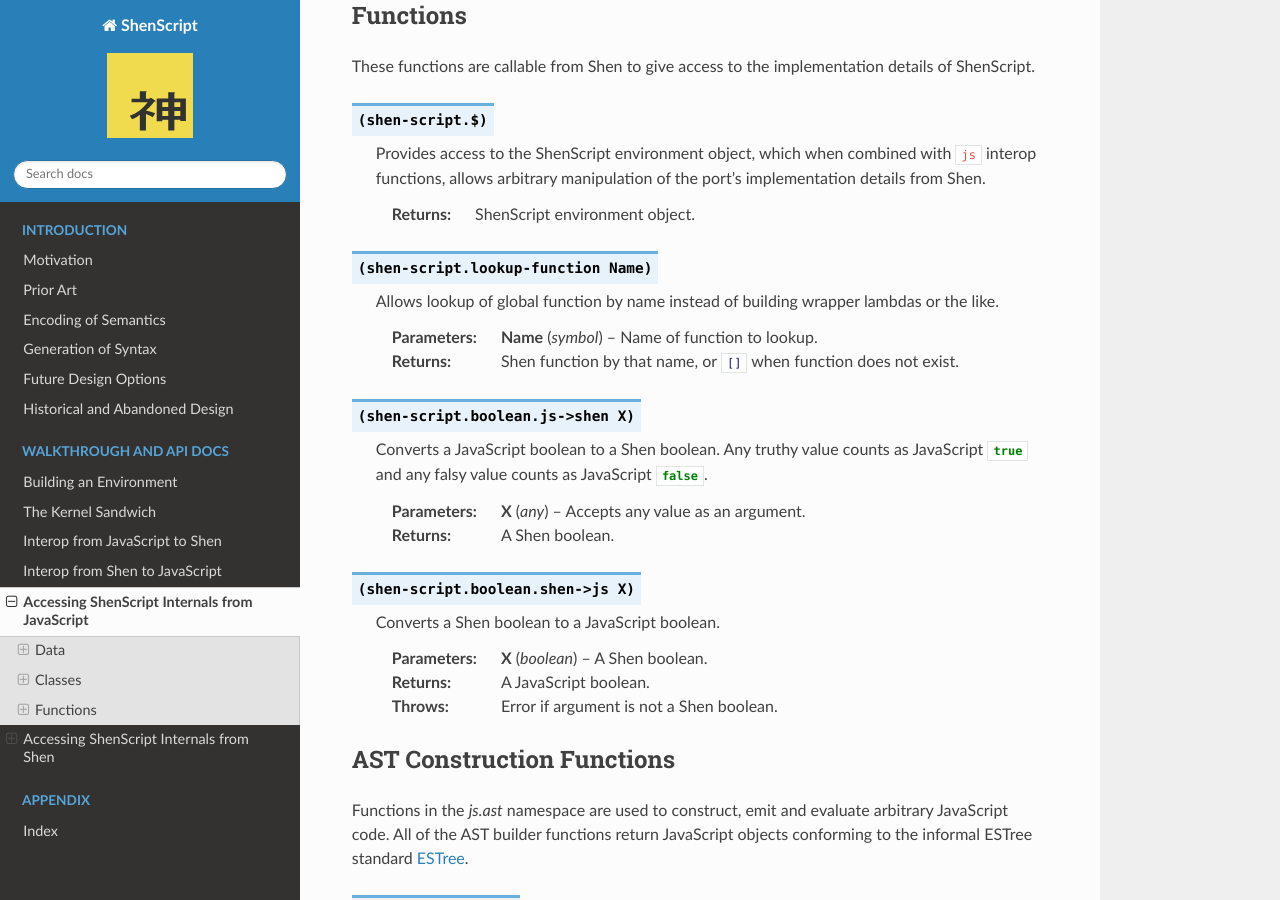
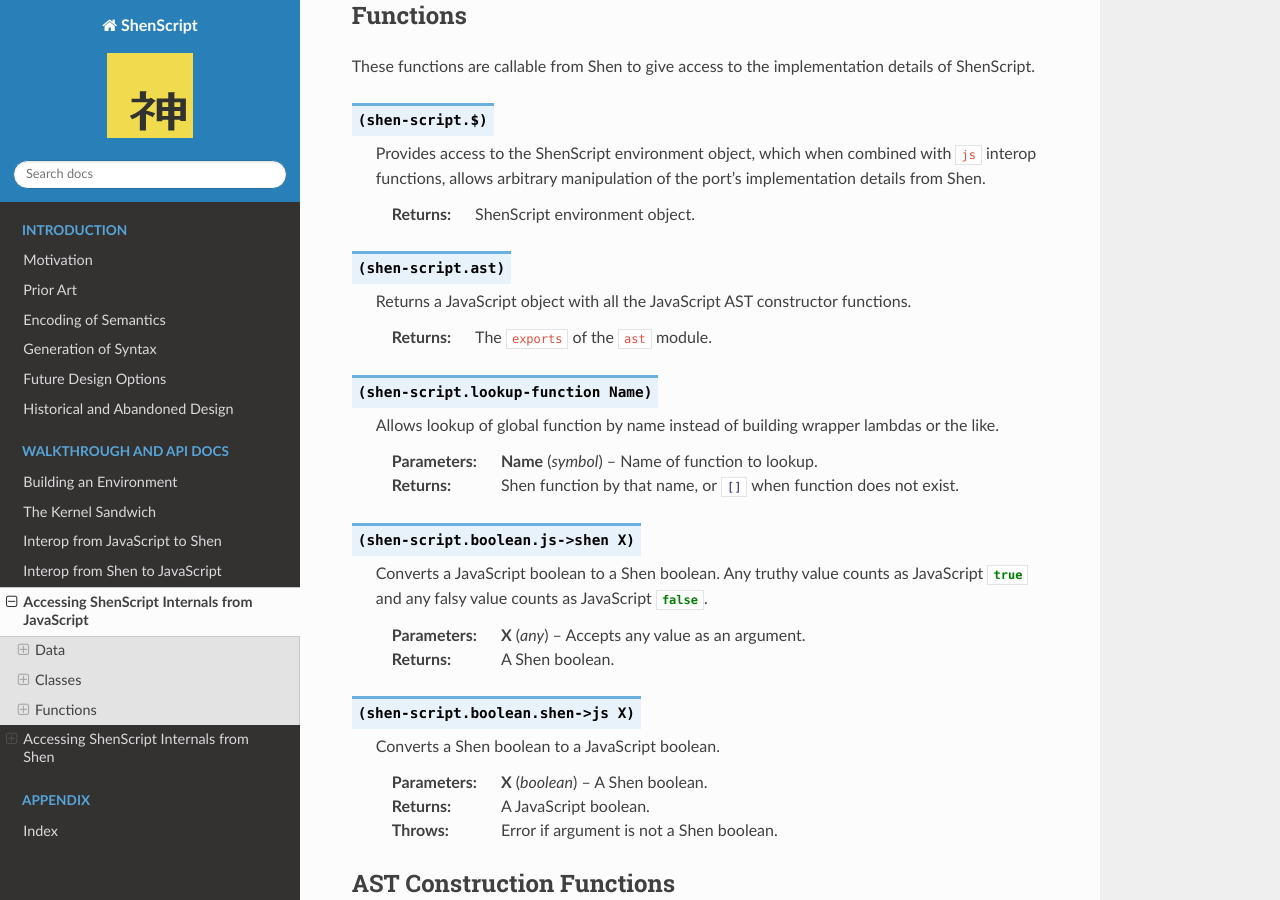
Before and after one commit to rkoeninger/ShenScript, a Sphinx documentation site: the page built from docs/internals.rst, in a window 1280 px wide and 900 px high, scrolled down 4233 px. Built offline with Sphinx 7.4.7 and the Read the Docs theme 2.0.0, drawn with Linux system fonts in a browser that asks for light colours.

Commit message:
Added shen-script.ast

```diff
--- a/docs/internals.rst
+++ b/docs/internals.rst
@@ -179,6 +179,12 @@
    Provides access to the ShenScript environment object, which when combined with :code:`js` interop functions, allows arbitrary manipulation of the port's implementation details from Shen.
 
    :returns: ShenScript environment object.
+
+.. function:: (shen-script.ast)
+
+   Returns a JavaScript object with all the JavaScript AST constructor functions.
+
+   :returns: The :js:`exports` of the :js:`ast` module.
 
 .. function:: (shen-script.lookup-function Name)
 
```
Also changed, not shown: 1 other file.
